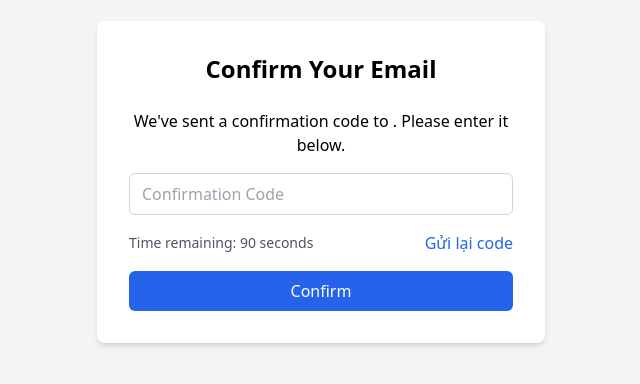
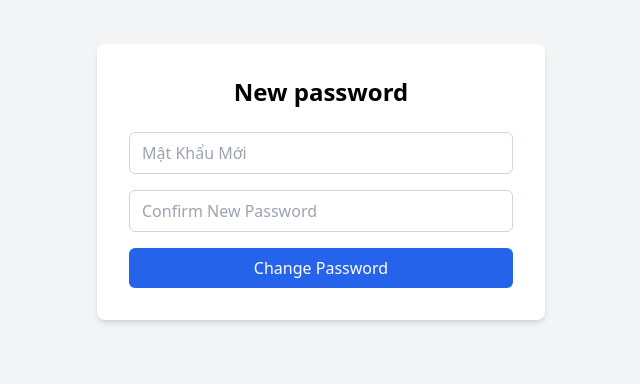
Before and after one commit to highlamjay/fe-bookingskin, a React (Vite) app: page /confirm in a window 1280 px wide. Shown: the part 218-602 px from the top of the page, without its empty margins (319-959 px from the left). Built offline with nearby package versions, Linux system fonts and the light colour scheme.

Commit message:
boncommit

```diff
--- a/src/components/Confirm.jsx
+++ b/src/components/Confirm.jsx
@@ -1,98 +1,53 @@
-'use client'
+import { useLocation } from 'react-router-dom';
+import { useState } from 'react';
 
-import { useState, useEffect } from 'react'
-import { useSearchParams } from 'next/navigation'
-import {Link} from 'react-router-dom'
-
-export default function ConfirmPage() {
-  const [confirmationCode, setConfirmationCode] = useState('')
-  const [timeLeft, setTimeLeft] = useState(90)
-  const searchParams = useSearchParams()
-
-  // Kiểm tra xem searchParams có hợp lệ không
-  const email = searchParams ? searchParams.get('email') : null
-  const correctCode = searchParams ? searchParams.get('code') : null
-
-  // Kiểm tra xem email hay mã xác thực có hợp lệ không
-  const isValid = email && correctCode
-
-  useEffect(() => {
-    let timer;
-    if (isValid) {
-      timer = setInterval(() => {
-        setTimeLeft((prevTime) => {
-          if (prevTime <= 1) {
-            clearInterval(timer)
-            return 0
-          }
-          return prevTime - 1
-        })
-      }, 1000)
-    }
-
-    return () => clearInterval(timer)
-  }, [isValid])
+export default function NewPasswordPage() {
+  const location = useLocation();
+  const { email } = location.state || {};
+  const [newPassword, setNewPassword] = useState('');
+  const [confirmNewPassword, setConfirmNewPassword] = useState('');
 
   const handleSubmit = (e) => {
-    e.preventDefault()
-    if (confirmationCode === correctCode) {
-      console.log('Confirmation successful')
-      // Điều hướng đến trang login
-      window.location.href = '/login'
-    } else {
-      alert('Invalid confirmation code. Please try again.')
-    }
-  }
-
-  const handleResendCode = () => {
-    // Logic để gửi lại mã xác nhận
-    console.log('Resending confirmation code...')
-    // Ví dụ: Gọi API để gửi mã mới
-  }
+    e.preventDefault();
+    // Logic để thay đổi mật khẩu mới
+    console.log('New password:', newPassword);
+    console.log('Email:', email);
+    // Chuyển hướng hoặc xử lý sau khi thay đổi mật khẩu
+  };
 
   return (
     <div className="min-h-screen flex items-center justify-center bg-gray-100">
       <div className="bg-white p-8 rounded-lg shadow-md w-full max-w-md">
-        <h2 className="text-2xl font-bold text-center mb-6">Confirm Your Email</h2>
-        <p className="text-center mb-4">
-          We&apos;ve sent a confirmation code to {email}. Please enter it below.
-        </p>
+        <h2 className="text-2xl font-bold text-center mb-6">New password</h2>
         <form onSubmit={handleSubmit} className="space-y-4">
           <div>
             <input
-              type="text"
-              placeholder="Confirmation Code"
-              value={confirmationCode}
-              onChange={(e) => setConfirmationCode(e.target.value)}
+              type="New Password"
+              placeholder="Mật Khẩu Mới"
+              value={newPassword}
+              onChange={(e) => setNewPassword(e.target.value)}
               required
-              className="w-full px-3 py-2 border border-gray-300 rounded-md focus:outline-none focus:ring-2 focus:ring-blue-500"
+              className="w-full px-3 py-2 border border-gray-300 rounded-md"
             />
           </div>
-          <div className="flex items-center justify-between">
-            <span className="text-sm text-gray-600">Time remaining: {timeLeft} seconds</span>
-            <button
-              type="button"
-              onClick={handleResendCode}
-              className={`ml-4 text-blue-600 hover:underline`}
-              disabled={timeLeft > 0}
-            >
-              Gửi lại code
-            </button>
+          <div>
+            <input
+              type="password"
+              placeholder="Confirm New Password"
+              value={confirmNewPassword}
+              onChange={(e) => setConfirmNewPassword(e.target.value)}
+              required
+              className="w-full px-3 py-2 border border-gray-300 rounded-md"
+            />
           </div>
           <button
             type="submit"
-            className="w-full bg-blue-600 text-white py-2 rounded-md hover:bg-blue-700 focus:outline-none focus:ring-2 focus:ring-blue-500 focus:ring-offset-2"
-            disabled={timeLeft === 0}
+            className="w-full bg-blue-600 text-white py-2 rounded-md"
           >
-            Confirm <Link to="/login" className="underline"></Link>
+            Change Password
           </button>
         </form>
-        {timeLeft === 0 && (
-          <p className="mt-4 text-sm text-center text-red-600">
-            Time expired. Please <Link to="/register" className="underline">register again</Link>.
-          </p>
-        )}
       </div>
     </div>
-  )
+  );
 }
--- a/src/components/ForgotPassword.jsx
+++ b/src/components/ForgotPassword.jsx
@@ -1,18 +1,33 @@
-'use client'
-
-import { useState } from 'react'
-import {Link} from 'react-router-dom'
+import { useState } from 'react';
+import { Link, useNavigate } from 'react-router-dom';
 
 export default function ForgotPasswordPage() {
-  const [email, setEmail] = useState('')
-  const [newPassword, setNewPassword] = useState('')
-  const [confirmNewPassword, setConfirmNewPassword] = useState('')
+  const [email, setEmail] = useState('');
+  const [confirmationCode, setConfirmationCode] = useState('');
+  const [timeLeft, setTimeLeft] = useState(90);
+  const navigate = useNavigate();
+
+  const handleSendCode = () => {
+    // Gửi mã xác nhận đến email
+    console.log('Sending code to:', email);
+
+    // Bắt đầu đếm ngược
+    let timer = setInterval(() => {
+      setTimeLeft(prevTime => {
+        if (prevTime <= 1) {
+          clearInterval(timer);
+          return 0;
+        }
+        return prevTime - 1;
+      });
+    }, 1000);
+  };
 
   const handleSubmit = (e) => {
-    e.preventDefault()
-    // Handle password reset logic here
-    console.log('Password reset attempted with:', email, newPassword, confirmNewPassword)
-  }
+    e.preventDefault();
+    // Chuyển đến trang nhập mật khẩu mới
+    navigate('/confirm', { state: { email, confirmationCode } });
+  };
 
   return (
     <div className="min-h-screen flex items-center justify-center bg-gray-100">
@@ -26,42 +41,46 @@ export default function ForgotPasswordPage() {
               value={email}
               onChange={(e) => setEmail(e.target.value)}
               required
-              className="w-full px-3 py-2 border border-gray-300 rounded-md focus:outline-none focus:ring-2 focus:ring-blue-500"
+              className="w-full px-3 py-2 border border-gray-300 rounded-md"
             />
           </div>
           <div>
-            <input
-              type="password"
-              placeholder="New Password"
-              value={newPassword}
-              onChange={(e) => setNewPassword(e.target.value)}
-              required
-              className="w-full px-3 py-2 border border-gray-300 rounded-md focus:outline-none focus:ring-2 focus:ring-blue-500"
-            />
+            <button
+              type="button"
+              onClick={handleSendCode}
+              className="w-full bg-blue-600 text-white py-2 rounded-md"
+            >
+              Send Code
+            </button>
           </div>
           <div>
             <input
-              type="password"
-              placeholder="Confirm New Password"
-              value={confirmNewPassword}
-              onChange={(e) => setConfirmNewPassword(e.target.value)}
+              type="text"
+              placeholder="Mã Xác Nhận"
+              value={confirmationCode}
+              onChange={(e) => setConfirmationCode(e.target.value)}
               required
-              className="w-full px-3 py-2 border border-gray-300 rounded-md focus:outline-none focus:ring-2 focus:ring-blue-500"
+              className="w-full px-3 py-2 border border-gray-300 rounded-md"
+              disabled={timeLeft === 0}
             />
+          </div>
+          <div className="flex items-center justify-between">
+            <span className="text-sm text-gray-600">Time: {timeLeft} s</span>
           </div>
           <button
             type="submit"
-            className="w-full bg-blue-600 text-white py-2 rounded-md hover:bg-blue-700 focus:outline-none focus:ring-2 focus:ring-blue-500 focus:ring-offset-2"
+            className="w-full bg-blue-600 text-white py-2 rounded-md"
+            disabled={timeLeft === 0}
           >
-            Reset Password
+            Confirm
           </button>
         </form>
         <div className="mt-4 text-center">
           <Link to="/login" className="text-blue-600 hover:underline">
-            Back to Login Page
+            Back To Login
           </Link>
         </div>
       </div>
     </div>
-  )
+  );
 }
--- /dev/null
+++ b/src/components/InformationProduct.jsx
@@ -0,0 +1,68 @@
+'use client'
+
+import { useState, useEffect } from 'react'
+
+const products = [
+  { id: 1, name: 'Product 1', price: 19.99, image: '/placeholder.svg', launchDate: '2023-01-01', videoUrl: 'https://www.example.com/product1-video.mp4' },
+  { id: 2, name: 'Product 2', price: 29.99, image: '/placeholder.svg', launchDate: '2023-02-15', videoUrl: 'https://www.example.com/product2-video.mp4' },
+  { id: 3, name: 'Product 3', price: 39.99, image: '/placeholder.svg', launchDate: '2023-03-30', videoUrl: 'https://www.example.com/product3-video.mp4' },
+  { id: 4, name: 'Product 4', price: 49.99, image: '/placeholder.svg', launchDate: '2023-04-10', videoUrl: 'https://www.example.com/product4-video.mp4' },
+  { id: 5, name: 'Product 5', price: 59.99, image: '/placeholder.svg', launchDate: '2023-05-20', videoUrl: 'https://www.example.com/product5-video.mp4' },
+  { id: 6, name: 'Product 6', price: 69.99, image: '/placeholder.svg', launchDate: '2023-06-05', videoUrl: 'https://www.example.com/product6-video.mp4' },
+]
+
+export default function ProductDetail() {
+  const id = 1;
+  const [product, setProduct] = useState(null)
+
+  useEffect(() => {
+    const foundProduct = products.find(p => p.id === id)
+    setProduct(foundProduct)
+  }, [id])
+
+  if (!product) {
+    return <div>Loading...</div>
+  }
+
+  return (
+    <div className="min-h-screen flex flex-col bg-gray-100">
+      <main className="flex-grow container mx-auto px-4 py-8">
+        <div className="bg-white rounded-lg shadow-md overflow-hidden">
+          <div className="flex justify-center mb-8">
+            <video
+              src={product.videoUrl}
+              controls
+              className="w-2/3 h-auto" // Đặt chiều rộng video là 2/3
+            >
+              Your browser does not support the video tag.
+            </video>
+          </div>
+          <div className="flex flex-col md:flex-row p-6">
+            <div className="md:w-1/2 mb-6 md:mb-0 md:pr-6">
+              <img
+                src={product.image}
+                alt={product.name}
+                width={500}
+                height={500}
+                className="w-full h-auto object-cover rounded-lg"
+              />
+            </div>
+            <div className="md:w-1/2">
+              <h1 className="text-3xl font-bold mb-8">{product.name}</h1>
+              <p className="text-gray-600 mb-2">Launch Date: {product.launchDate}</p>
+              <p className="text-2xl font-semibold text-blue-600 mb-6">${product.price.toFixed(2)}</p>
+              <div className="mt-16"> {/* Thêm khoảng cách trên nút */}
+                <button
+                  className="w-full bg-blue-600 text-white py-3 px-6 rounded-md hover:bg-blue-700 focus:outline-none focus:ring-2 focus:ring-blue-500 focus:ring-offset-2"
+                  onClick={() => alert('Product added to cart!')}
+                >
+                  Add to Cart
+                </button>
+              </div>
+            </div>
+          </div>
+        </div>
+      </main>
+    </div>
+  )
+}
--- a/src/components/ProductGrid.jsx
+++ b/src/components/ProductGrid.jsx
@@ -1,3 +1,5 @@
+import { Link } from "react-router-dom";
+
 const products = [
     { id: 1, name: 'Product 1', price: 19.99, image: '/placeholder.svg' },
     { id: 2, name: 'Product 2', price: 29.99, image: '/placeholder.svg' },
@@ -22,9 +24,9 @@ const products = [
             <div className="p-4">
               <h3 className="text-lg font-semibold mb-2">{product.name}</h3>
               <p className="text-gray-600">${product.price.toFixed(2)}</p>
-              <button className="mt-4 w-full bg-blue-600 text-white py-2 rounded-md hover:bg-blue-700 focus:outline-none focus:ring-2 focus:ring-blue-500 focus:ring-offset-2">
-                Add to Cart
-              </button>
+              <Link to={`/products-id`} className="mt-4 block w-full bg-blue-600 text-white py-2 text-center rounded-md hover:bg-blue-700 focus:outline-none focus:ring-2 focus:ring-blue-500 focus:ring-offset-2">
+              View Details
+            </Link>
             </div>
           </div>
         ))}
--- a/src/main.jsx
+++ b/src/main.jsx
@@ -8,6 +8,7 @@ import Register from './components/Register.jsx';
 import ForgotPassword from './components/ForgotPassword.jsx';
 import Products from './components/Products.jsx';
 import Confirm from './components/Confirm.jsx';
+import InformationProduct from './components/InformationProduct.jsx';
 import './index.css';
 
 const root = ReactDOM.createRoot(document.getElementById('root'));
@@ -21,6 +22,7 @@ root.render(
         <Route path="/forgot-password" element={<ForgotPassword />} />
         <Route path="/products" element={<Products />} />
         <Route path="/confirm" element={<Confirm />} />
+        <Route path="/products-id" element={<InformationProduct />} />
         {/* Thêm các route khác nếu cần */}
       </Routes>
     </BrowserRouter>
```
